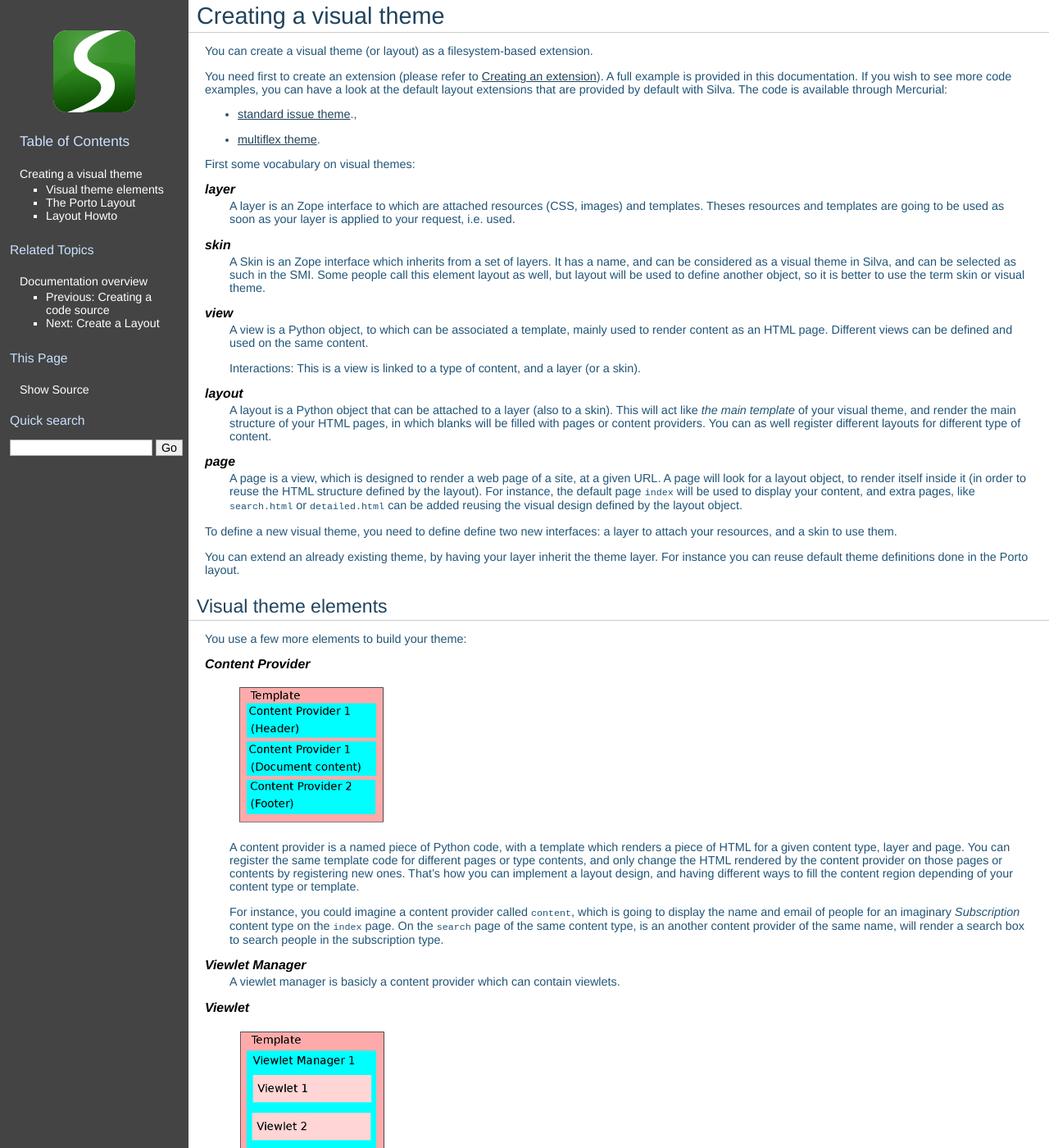
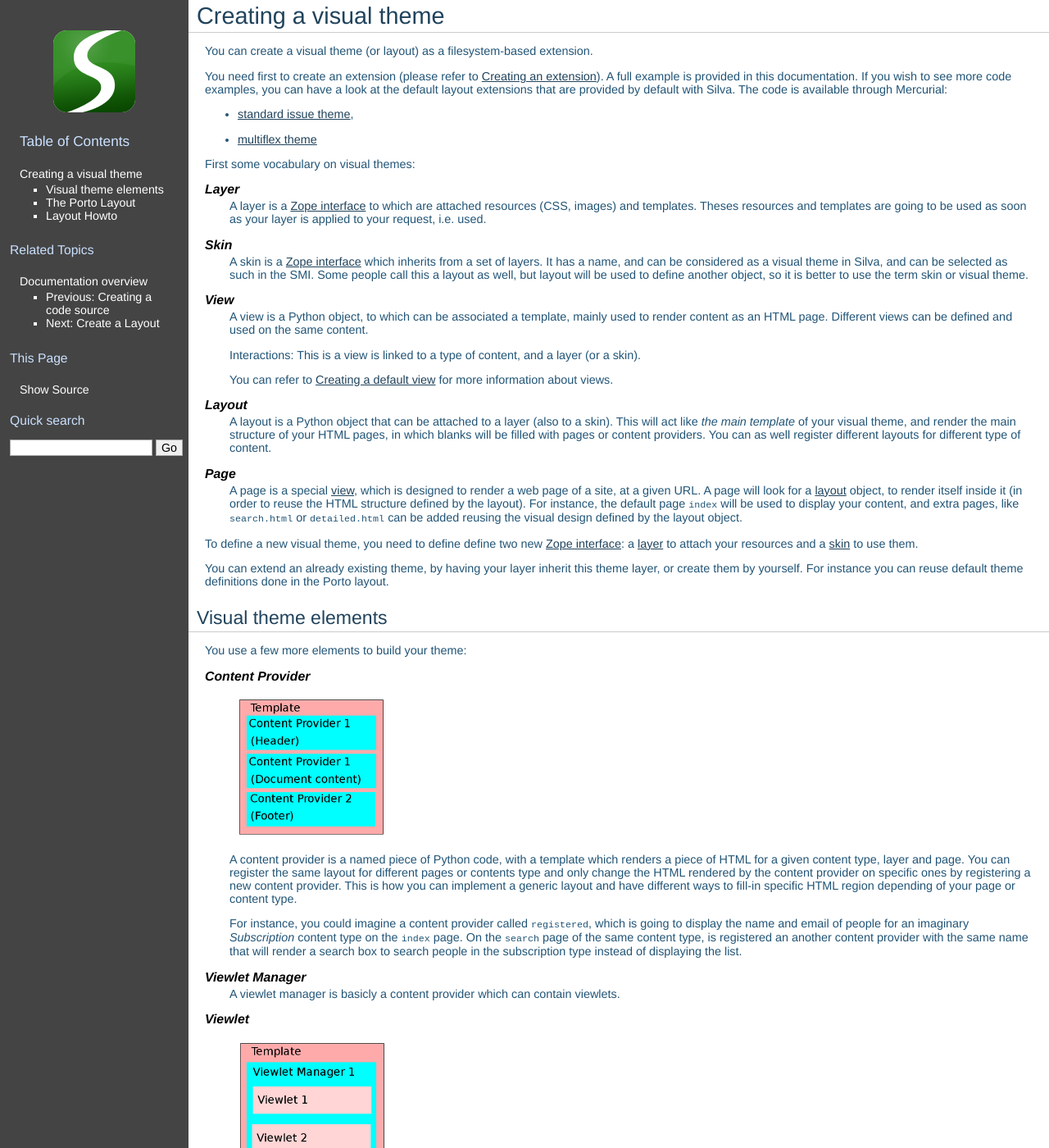
Before and after one commit to silvacms/documentation, a Sphinx documentation site: the page built from source/layout/index.rst, in a window 1280 px wide and 1400 px high. Shown: the whole window at 82% size. Built offline with Sphinx 7.4.7, drawn with Linux system fonts in a browser that asks for light colours; pages that are not in the unit, such as notebooks, are missing from menus; comment, search, counter and statistics services are not loaded; some of the changed text lies outside the part shown.

Commit message:
Start to review the layout guide.

```diff
--- a/source/extension/index.rst
+++ b/source/extension/index.rst
@@ -303,7 +303,8 @@ Add this to ``__init__.py`` file of your extension:
   install = BlogInstaller("silva.app.blog", IBlogExtension)
 
 The first argument to the install object is the name of our extension
-``silva.app.blog``. The second is the marker interface.
+``silva.app.blog``. The second is a :term:`Zope interface` used as
+marker to know if the Silva extension is installed or not.
 
 At this point, you should be able to restart your Zope instance, and
 view, install, and uninstall your extension using ``service_extensions``
--- a/source/layout/index.rst
+++ b/source/layout/index.rst
@@ -13,30 +13,30 @@ documentation. If you wish to see more code examples, you can have a
 look at the default layout extensions that are provided by default
 with Silva. The code is available through Mercurial:
 
-- `standard issue theme <https://hg.infrae.com/silvatheme.standardissue>`_.,
+- `standard issue theme <https://hg.infrae.com/silvatheme.standardissue>`_,
 
-- `multiflex theme <https://hg.infrae.com/silvatheme.multiflex>`_.
+- `multiflex theme <https://hg.infrae.com/silvatheme.multiflex>`_
 
 
 First some vocabulary on visual themes:
 
 .. glossary::
 
-   *layer*
-      A layer is an Zope interface to which are attached resources
-      (CSS, images) and templates. Theses resources and templates are
-      going to be used as soon as your layer is applied to your
-      request, i.e. used.
+   *Layer*
+      A layer is a :term:`Zope interface` to which are attached
+      resources (CSS, images) and templates. Theses resources and
+      templates are going to be used as soon as your layer is applied
+      to your request, i.e. used.
 
-   *skin*
-      A Skin is an Zope interface which inherits from a set of
+   *Skin*
+      A skin is a :term:`Zope interface` which inherits from a set of
       layers. It has a name, and can be considered as a visual theme
       in Silva, and can be selected as such in the SMI. Some people
-      call this element layout as well, but layout will be used to
-      define another object, so it is better to use the term skin or
-      visual theme.
+      call this a layout as well, but layout will be used to define
+      another object, so it is better to use the term skin or visual
+      theme.
 
-   *view*
+   *View*
       A view is a Python object, to which can be associated a
       template, mainly used to render content as an HTML
       page. Different views can be defined and used on the same
@@ -45,7 +45,10 @@ First some vocabulary on visual themes:
       Interactions: This is a view is linked to a type of content, and
       a layer (or a skin).
 
-   *layout*
+      You can refer to :ref:`creating-a-default-view` for more
+      information about views.
+
+   *Layout*
       A layout is a Python object that can be attached to a layer
       (also to a skin). This will act like *the main template* of your
       visual theme, and render the main structure of your HTML pages,
@@ -53,21 +56,22 @@ First some vocabulary on visual themes:
       You can as well register different layouts for different type of
       content.
 
-   *page*
-      A page is a view, which is designed to render a web page of a
-      site, at a given URL. A page will look for a layout object, to
-      render itself inside it (in order to reuse the HTML structure
-      defined by the layout). For instance, the default page ``index``
-      will be used to display your content, and extra pages, like
-      ``search.html`` or ``detailed.html`` can be added reusing the
-      visual design defined by the layout object.
+   *Page*
+      A page is a special :term:`view`, which is designed to render a
+      web page of a site, at a given URL. A page will look for a
+      :term:`layout` object, to render itself inside it (in order to
+      reuse the HTML structure defined by the layout). For instance,
+      the default page ``index`` will be used to display your content,
+      and extra pages, like ``search.html`` or ``detailed.html`` can
+      be added reusing the visual design defined by the layout object.
 
 To define a new visual theme, you need to define define two new
-interfaces: a layer to attach your resources, and a skin to use them.
+:term:`Zope interface`: a :term:`layer` to attach your resources and a
+:term:`skin` to use them.
 
 You can extend an already existing theme, by having your layer inherit
-the theme layer. For instance you can reuse default theme definitions
-done in the Porto layout.
+this theme layer, or create them by yourself. For instance you can
+reuse default theme definitions done in the Porto layout.
 
 Visual theme elements
 ---------------------
@@ -83,19 +87,20 @@ You use a few more elements to build your theme:
 
       A content provider is a named piece of Python code, with a
       template which renders a piece of HTML for a given content type,
-      layer and page. You can register the same template code for
-      different pages or type contents, and only change the HTML
-      rendered by the content provider on those pages or contents by
-      registering new ones. That's how you can implement a layout
-      design, and having different ways to fill the content region
-      depending of your content type or template.
+      layer and page. You can register the same layout for different
+      pages or contents type and only change the HTML rendered by the
+      content provider on specific ones by registering a new content
+      provider. This is how you can implement a generic layout and
+      have different ways to fill-in specific HTML region depending of
+      your page or content type.
 
       For instance, you could imagine a content provider called
-      ``content``, which is going to display the name and email of
+      ``registered``, which is going to display the name and email of
       people for an imaginary *Subscription* content type on the
       ``index`` page. On the ``search`` page of the same content type,
-      is an another content provider of the same name, will render a
-      search box to search people in the subscription type.
+      is registered an another content provider with the same name
+      that will render a search box to search people in the
+      subscription type instead of displaying the list.
 
    *Viewlet Manager*
       A viewlet manager is basicly a content provider which can
@@ -108,7 +113,7 @@ You use a few more elements to build your theme:
 
       A viewlet is a template, or Python code, which renders a piece
       of HTML which can be inserted in a viewlet manager, for a given
-      template and content type. The typical use is when you want to
+      layer and content type. The typical use is when you want to
       have blocks where actions, or other code can freely register
       it. You could imagine having a colunm on your layout, where
       layout parts can register dependently of the content.
```
Also changed, not shown: other parts of source/layout/index.rst (+0 -1 lines), source/contents/views.rst (+12 -8 lines), source/layout/legacy_howto.rst (deleted, +0 -259 lines).
